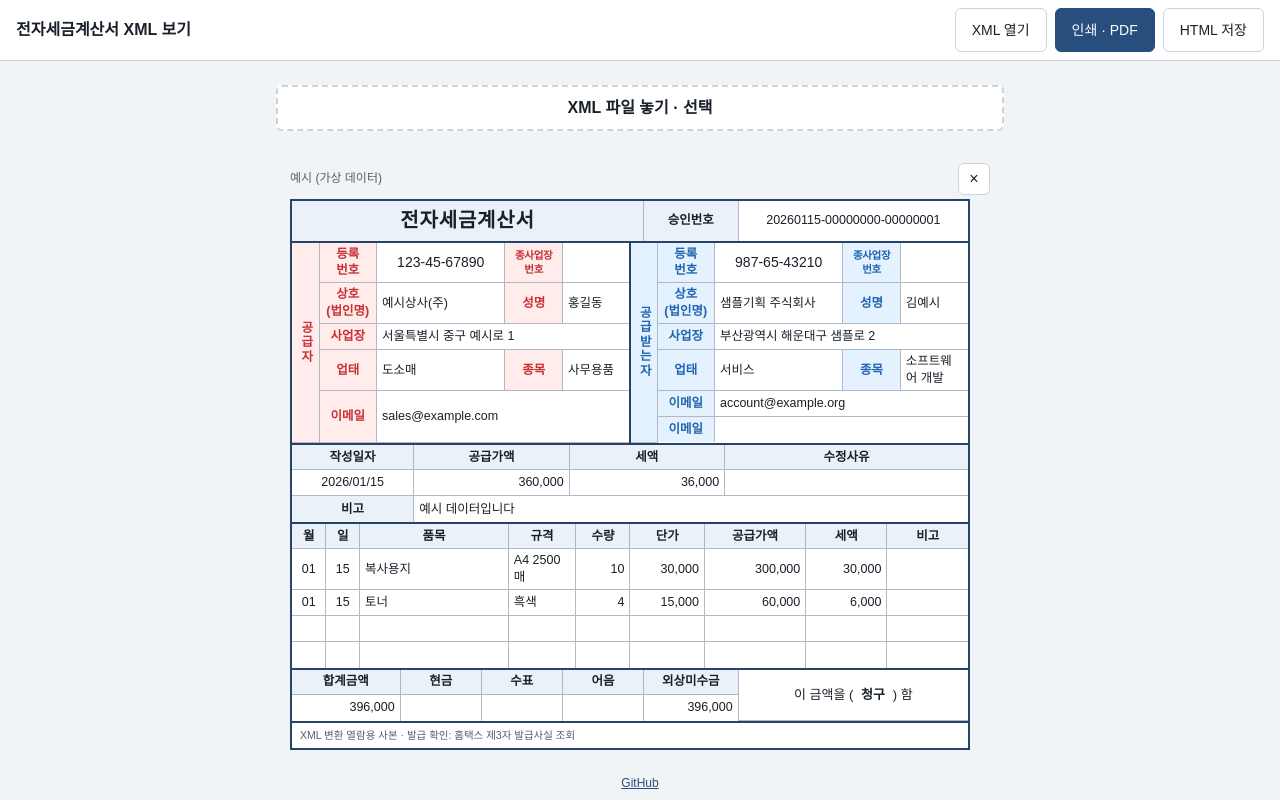
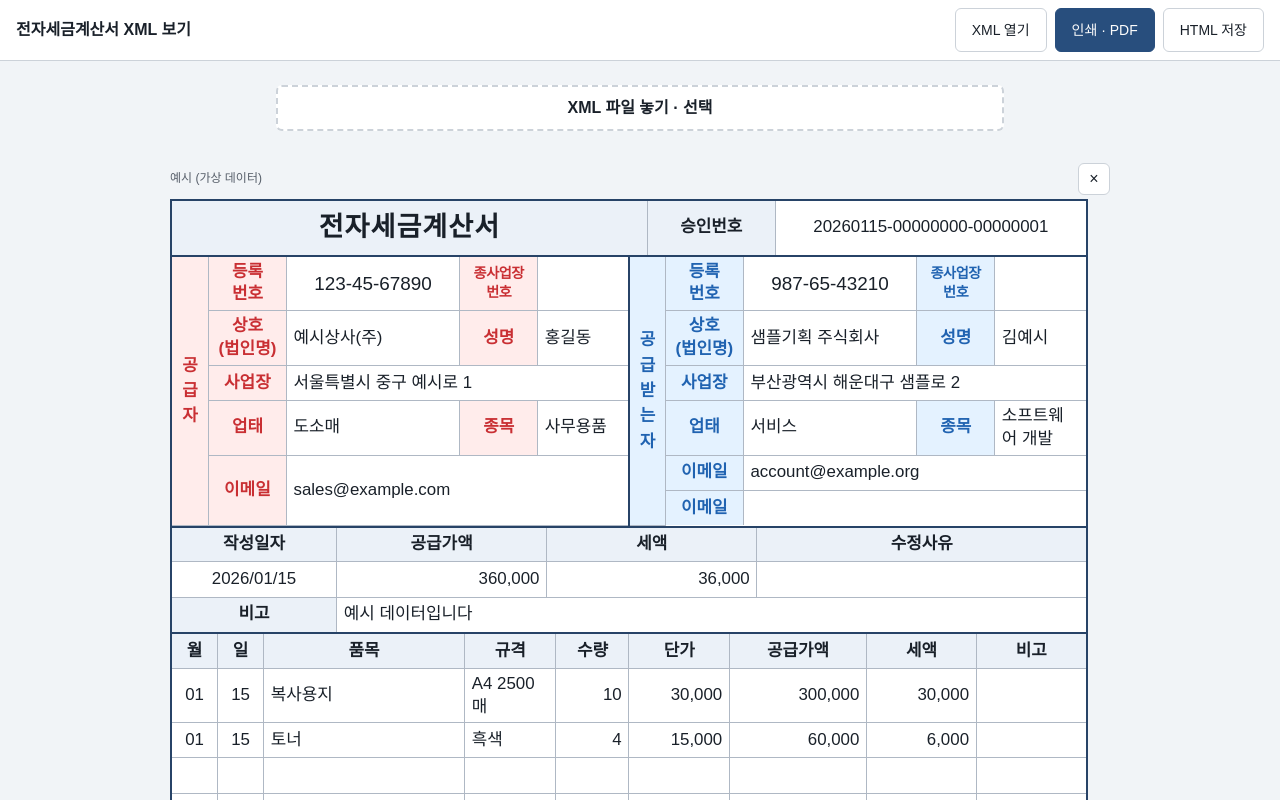
Before and after one commit to kimyuujin/tax-invoice-viewer, a website: page public/index.html in a window 1280 px wide. Both pictures are taken after a click on the button "예시 보기". Shown: the top 800 px of the page. Drawn offline with Linux system fonts and the light colour scheme.

Commit message:
인쇄 시 열람용 사본 문구 숨김, 넓은 화면 서식 확대, 공급자 세로 글자 줄바꿈 고정

```diff
--- a/public/index.html
+++ b/public/index.html
@@ -124,7 +124,7 @@ body.has-sheets .drop strong { font-size: var(--text-md); }
 .errors p { margin: 0 0 var(--space-xs); color: var(--color-error); font-size: var(--text-sm); }
 
 .sheets { padding: var(--space-md) var(--space-md) var(--space-lg); display: grid; gap: var(--space-lg); justify-items: center; }
-.entry { width: 100%; max-width: 700px; min-width: 0; }
+.entry { width: 100%; max-width: 940px; min-width: 0; }
 .caption {
   display: flex; align-items: center; gap: var(--space-sm);
   margin-bottom: var(--space-xs);
@@ -172,7 +172,7 @@ body.has-sheets .drop strong { font-size: var(--text-md); }
 .sheet .ctr { text-align: center; }
 .sheet .big { font-size: 14px; white-space: nowrap; }
 .sheet th.tight { font-size: 10.5px; letter-spacing: -0.03em; }
-.sheet .side { writing-mode: vertical-rl; text-orientation: upright; letter-spacing: 0.15em; font-weight: 700; padding: 4px 0; }
+.sheet .side { font-weight: 700; line-height: 1.5; padding: 4px 0; }
 .sheet th.s { color: var(--form-supplier); background: var(--form-supplier-bg); }
 .sheet th.b { color: var(--form-buyer); background: var(--form-buyer-bg); }
 .sheet th.k { color: var(--form-broker); background: var(--form-broker-bg); }
@@ -205,7 +205,8 @@ body.has-sheets .drop strong { font-size: var(--text-md); }
   .entry { max-width: none; break-after: page; }
   .entry:last-child { break-after: auto; }
   .fit { overflow: visible; }
-  .sheet { zoom: 1; margin: 0 auto; break-inside: avoid; }
+  .sheet { zoom: 1; width: 100%; margin: 0 auto; break-inside: avoid; }
+  .foot { display: none; }
 }
 </style>
 </head>
@@ -394,10 +395,10 @@ function partyRows(sup, buy) {
   const bEmails = buy.emails.filter(Boolean);
   return `
   <tr>
-    <th class="side s" rowspan="6">공급자</th>
+    <th class="side s" rowspan="6">공<br>급<br>자</th>
     <th class="s">등록<br>번호</th>${cell(regNo(sup), 'ctr big')}
     <th class="s tight">종사업장<br>번호</th>${cell(sup.branch, 'ctr')}
-    <th class="side b split" rowspan="6">공급받는자</th>
+    <th class="side b split" rowspan="6">공<br>급<br>받<br>는<br>자</th>
     <th class="b">등록<br>번호</th>${cell(regNo(buy), 'ctr big')}
     <th class="b tight">종사업장<br>번호</th>${cell(buy.branch, 'ctr')}
   </tr>
@@ -557,7 +558,7 @@ function refresh() {
 function fitAll() {
   for (const fit of sheetsEl.querySelectorAll('.fit')) {
     const sheet = fit.firstElementChild;
-    const scale = Math.min(1, fit.clientWidth / 684);
+    const scale = Math.min(1.35, fit.clientWidth / 684);
     sheet.style.setProperty('--fit', scale.toFixed(4));
   }
 }
```
